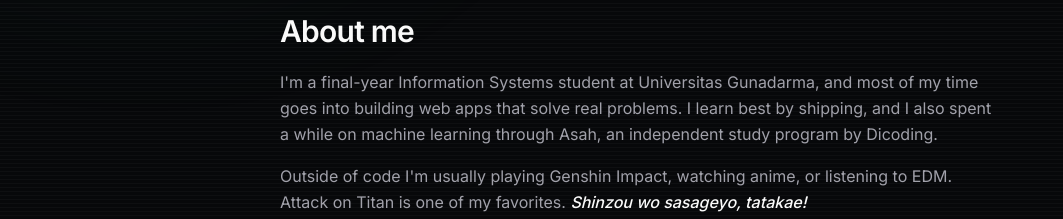
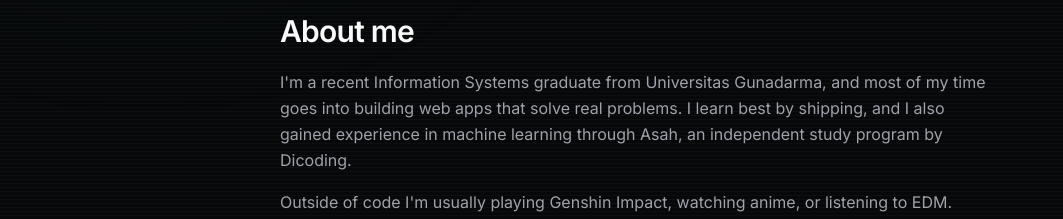
Before and after one commit to AzsaNrD/my-personal-web, a Next.js app: page / in a window 1280 px wide. Shown: the part 513-732 px from the top of the page, without its empty margins (0-1063 px from the left). Built offline with nearby package versions, Linux system fonts and the light colour scheme; no server answers.

Commit message:
docs: revise about section for recent graduate status

```diff
--- a/src/components/sections/about.tsx
+++ b/src/components/sections/about.tsx
@@ -22,10 +22,10 @@
         <SectionHeading eyebrow="About" jp="自己紹介" title="About me" titleId="about-heading" />
         <div className="text-muted-foreground mt-5 space-y-4 leading-relaxed">
           <p>
-            I&apos;m a final-year Information Systems student at Universitas Gunadarma, and most of
+            I&apos;m a recent Information Systems graduate from Universitas Gunadarma, and most of
             my time goes into building web apps that solve real problems. I learn best by shipping,
-            and I also spent a while on machine learning through Asah, an independent study program
-            by Dicoding.
+            and I also gained experience in machine learning through Asah, an independent study
+            program by Dicoding.
           </p>
           <p>
             Outside of code I&apos;m usually playing Genshin Impact, watching anime, or listening to
```
